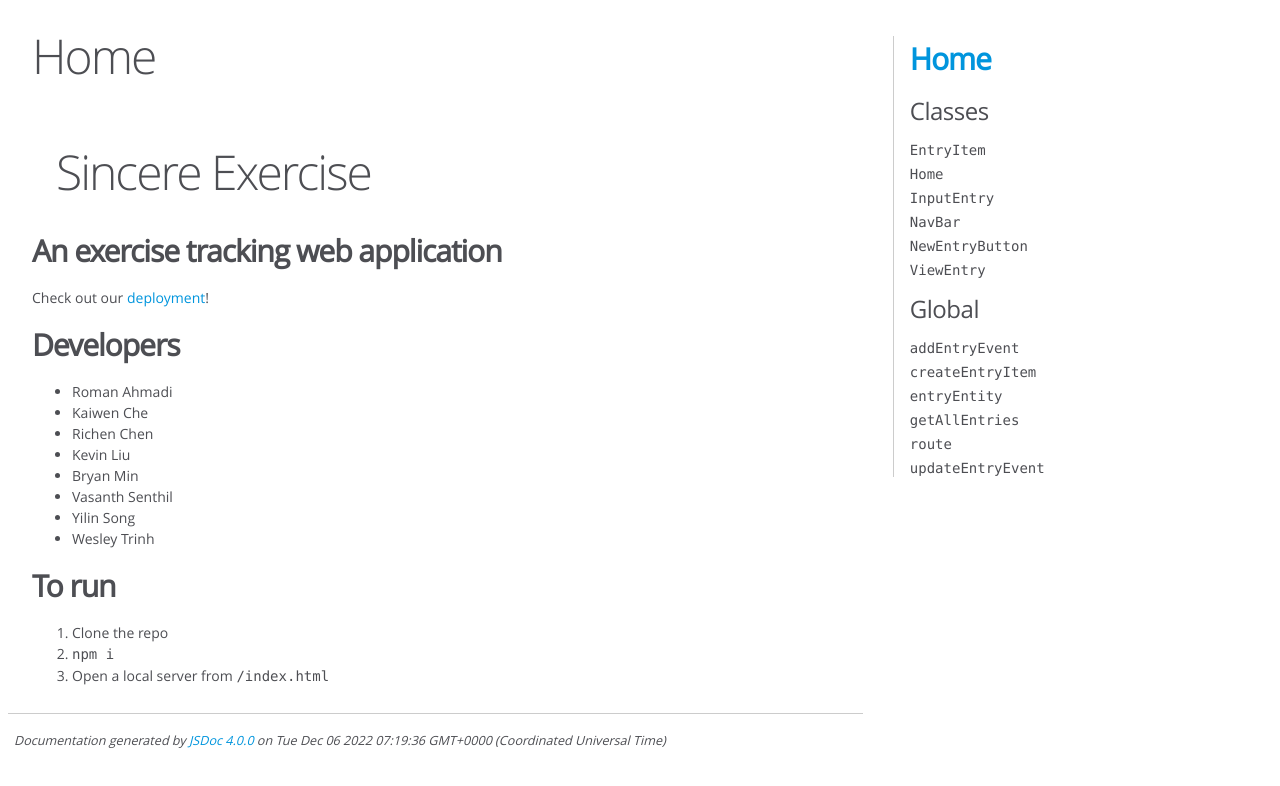
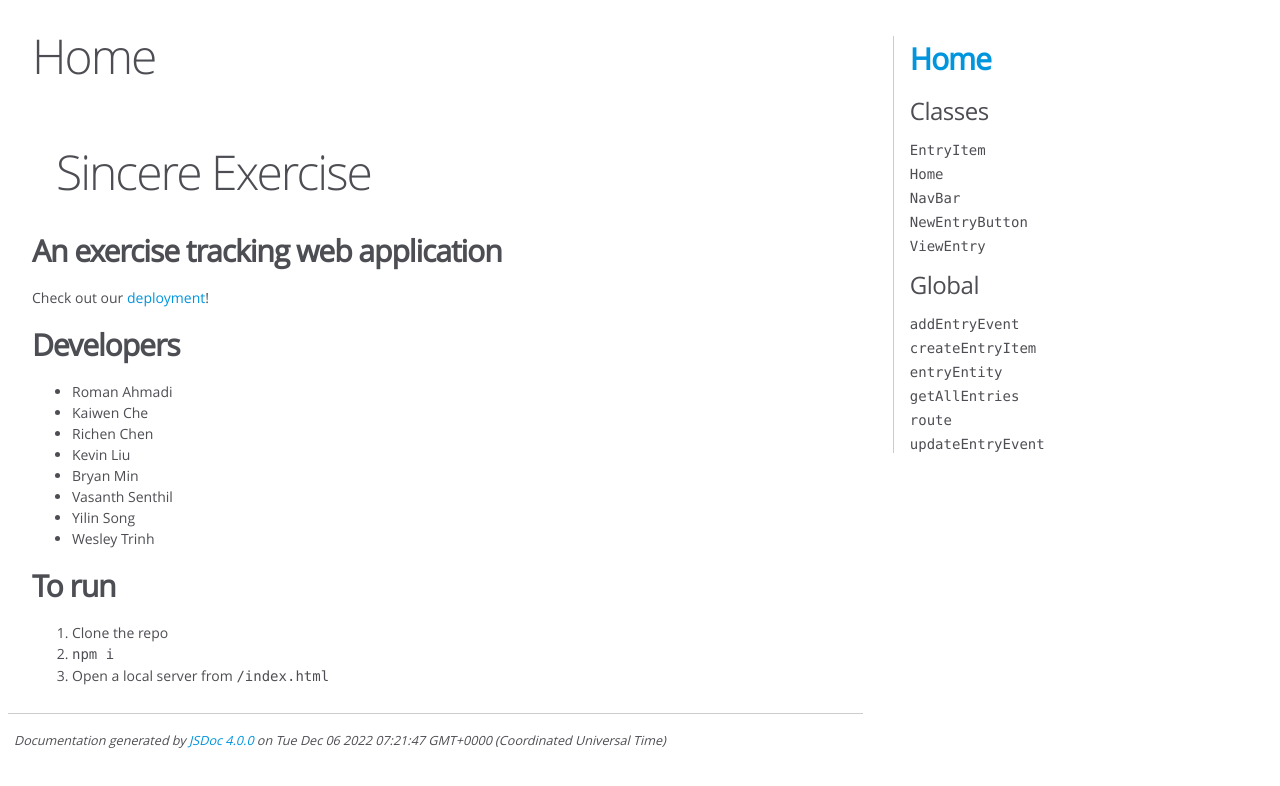
Before and after one commit to cse110-fa22-group19/sincere-exercise, a website: page docs/index.html in a window 1280 px wide. Drawn offline with Linux system fonts and the light colour scheme.

Commit message:
Generate JSdoc

```diff
--- a/docs/index.html
+++ b/docs/index.html
@@ -60,7 +60,6 @@
       <ul>
         <li><a href="EntryItem.html">EntryItem</a></li>
         <li><a href="Home.html">Home</a></li>
-        <li><a href="InputEntry.html">InputEntry</a></li>
         <li><a href="NavBar.html">NavBar</a></li>
         <li><a href="NewEntryButton.html">NewEntryButton</a></li>
         <li><a href="ViewEntry.html">ViewEntry</a></li>
@@ -81,7 +80,7 @@
     <footer>
       Documentation generated by
       <a href="https://github.com/jsdoc/jsdoc">JSDoc 4.0.0</a> on Tue Dec 06
-      2022 07:19:36 GMT+0000 (Coordinated Universal Time)
+      2022 07:21:47 GMT+0000 (Coordinated Universal Time)
     </footer>
 
     <script>
```
Also changed, not shown: docs/EntryItem.html (+1 -2 lines), docs/Home.html (+1 -2 lines), docs/NavBar.html (+1 -2 lines), docs/NewEntryButton.html (+1 -2 lines), docs/ViewEntry.html (+1 -2 lines), docs/core_entry.entity.js.html (+1 -2 lines), docs/global.html (+1 -2 lines), docs/main_app-routing.js.html (+1 -2 lines), docs/main_home_entry-item_entry-item.js.html (+1 -2 lines), docs/main_home_home.js.html (+1 -2 lines), docs/main_home_home.script.js.html (+1 -2 lines), docs/main_home_new-entry-button_new-entry-button.js.html (+1 -2 lines), docs/main_input-entry_input-entry.js.html (+2 -7 lines), docs/main_input-entry_input-entry.script.js.html (+1 -2 lines), 2 more files.
